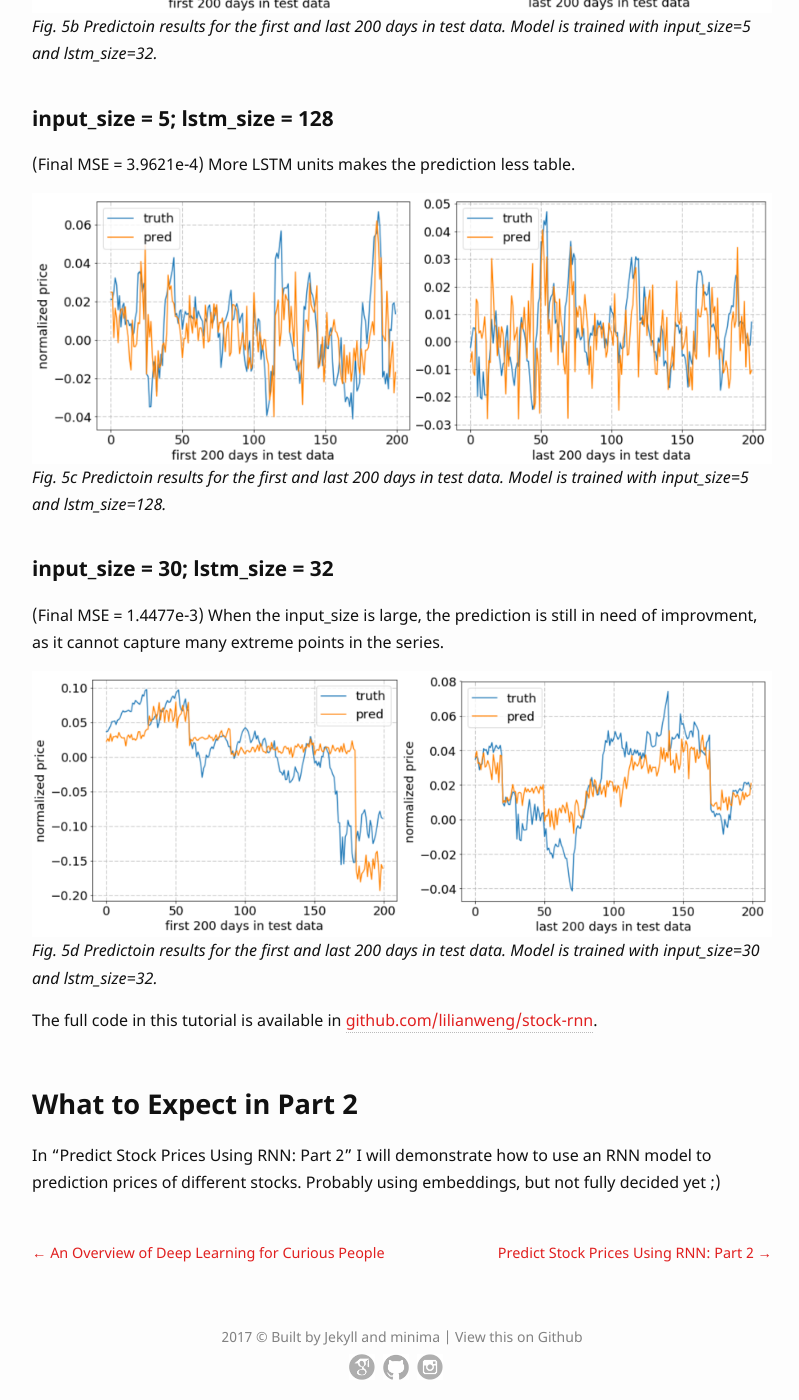
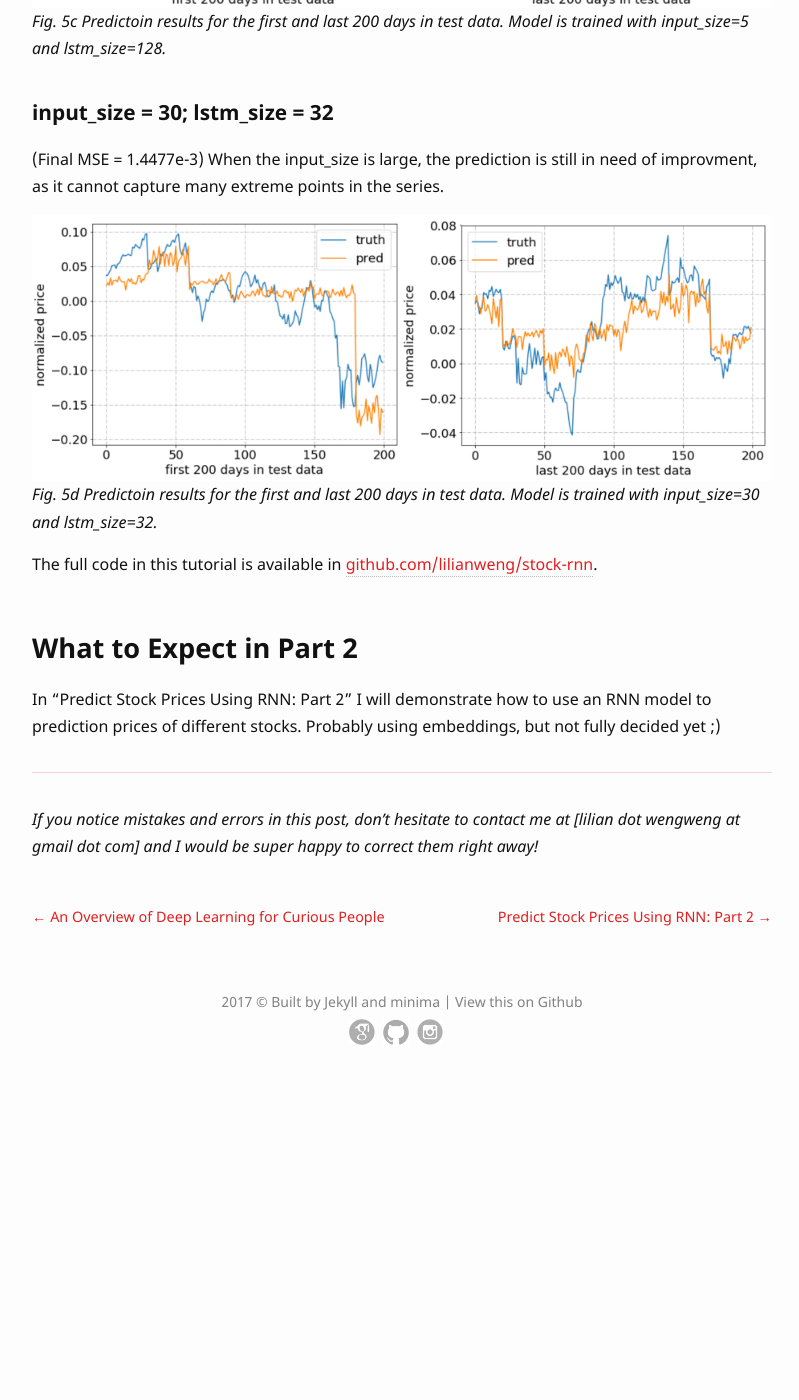
Before and after one commit to lilianweng/lil-log, a Jekyll site: the page built from _posts/2017-07-08-predict-stock-prices-using-RNN-part-1.md, in a window 1280 px wide and 1400 px high, scrolled down 12762 px. Shown: the whole window, without its empty margins (238-1037 px from the left). Built offline with Jekyll 4.4.1, drawn with Linux system fonts in a browser that asks for light colours; formulas are drawn with MathJax 3; after the commit the page ends 13827 px from its top, so only the background shows below that.

Commit message:
update css

```diff
--- a/_posts/2017-07-08-predict-stock-prices-using-RNN-part-1.md
+++ b/_posts/2017-07-08-predict-stock-prices-using-RNN-part-1.md
@@ -415,3 +415,7 @@ The full code in this tutorial is available in [github.com/lilianweng/stock-rnn]
 ## What to Expect in Part 2
 
 In "Predict Stock Prices Using RNN: Part 2" I will demonstrate how to use an RNN model to prediction prices of different stocks. Probably using embeddings, but not fully decided yet ;)
+
+---
+
+*If you notice mistakes and errors in this post, don't hesitate to contact me at [lilian dot wengweng at gmail dot com] and I would be super happy to correct them right away!*
--- a/_sass/minima/_base.scss
+++ b/_sass/minima/_base.scss
@@ -140,11 +140,11 @@ li {
 /**
  * Table
  */
-table {
+table.info {
   max-width: 100%;
   border-top: 2px solid $grey-color;
   border-bottom: 2px solid $grey-color;
-  margin: 10px auto;
+  margin: 20px auto;
 
   th, td {
     padding: 2px 6px;
```
Also changed, not shown: _posts/2017-06-21-an-overview-of-deep-learning.md (+5 -0 lines), _posts/2017-07-22-predict-stock-prices-using-RNN-part-2.md (+6 -0 lines), _posts/2017-08-01-how-to-explain-the-prediction-of-a-machine-learning-model.md (+5 -2 lines), _posts/2017-08-20-from-GAN-to-WGAN.md (+6 -0 lines).
